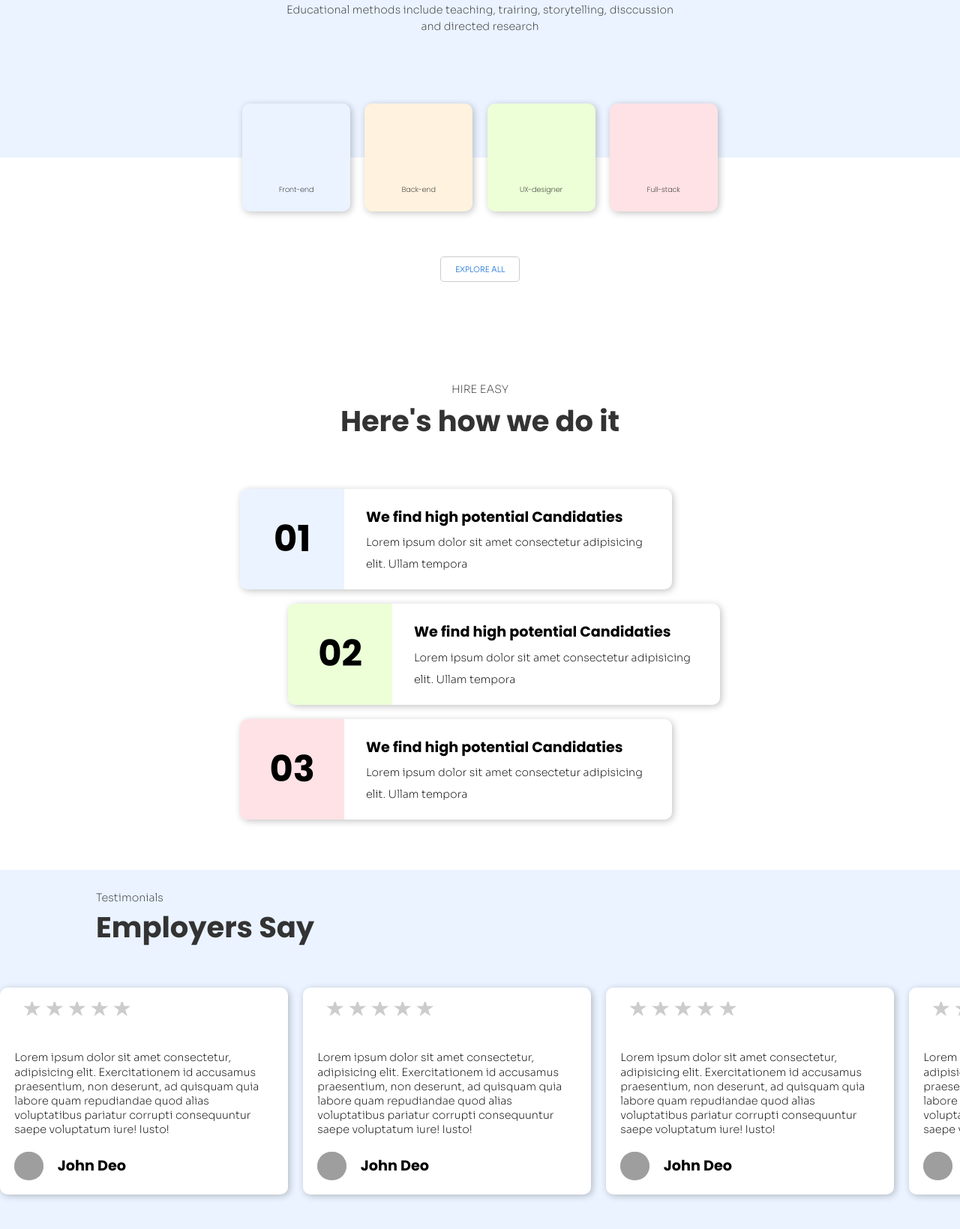
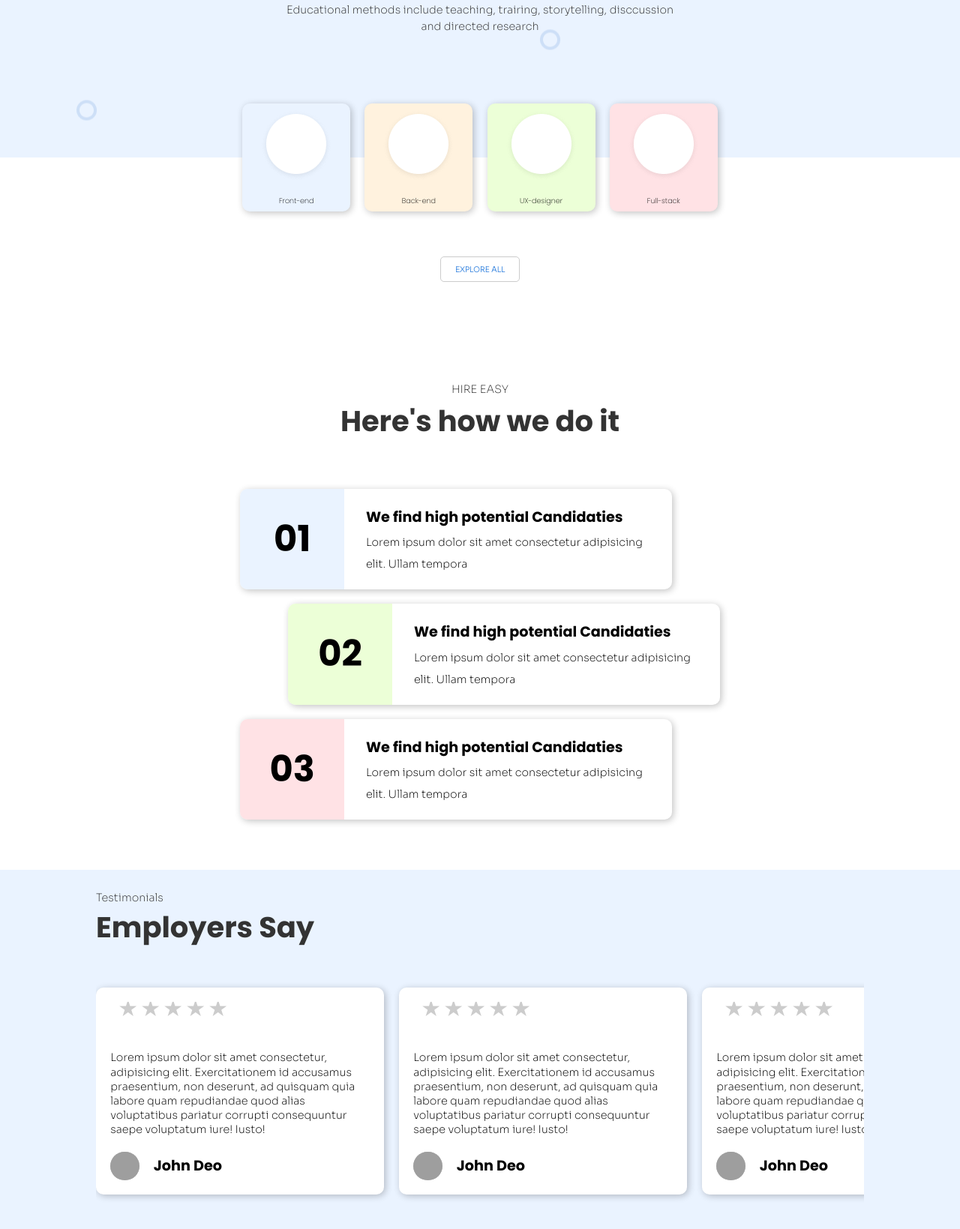
Before and after one commit to Immilandash/scriplweb, a website built with Parcel: page index.html in a window 1280 px wide. Shown: the part 841-2480 px from the top of the page at 75% size. Built offline with nearby package versions, Linux system fonts and the light colour scheme; grey boxes are pictures that could not be loaded.

Commit message:
anything setup

```diff
--- a/css/style.css
+++ b/css/style.css
@@ -40,7 +40,9 @@ html{
     font-family: 'poppins', sans-serif;
     text-align: center;
 }
-
+.fa-angle-left, .fa-angle-right{
+    color: blue;
+}
 body::-webkit-scrollbar {
     width: 0.3em;
   }
@@ -61,8 +63,12 @@ a{
     font-size: 1.5rem;
 }
 .index__header{
+    position: relative;
+    /* background: url("../img/Frame\ 3.png"); */
     background: var(--bg--primary);
-    position: relative;
+    background-size: 100% 100%;
+    background-position: center;
+    background-repeat: no-repeat;
 }
 .navbar{
     padding: 1rem;
@@ -297,11 +303,10 @@ a{
 }
 
   .employer__card, .students__card{
-    max-width: 100%;
+    width: 40rem;
     padding: 2rem;
     border: 0;
     margin: 5rem 0;
-    flex-basis: 80%;
     flex-grow: 0;
     flex-shrink: 0;
     cursor: pointer;
@@ -408,7 +413,8 @@ a{
 .footer__card{
     max-width: 100%;
     padding: 2rem;
-    background: var(--color--primary) ;
+    background: url("../img/Frame\ 7.png") ;
+    background-size: 100% 100%;
     color: white;
     margin: 0 auto;
     flex-direction: column;
@@ -601,9 +607,9 @@ a{
 
 
     /* employer  */
-
-    .employer__card, .students__card{
-        flex-basis: 30%;
+    .scrollable--testimonial{
+        width: 80%;
+        margin: 0 auto;
     }
 
     .employers > p, .employers > h3,
@@ -642,6 +648,9 @@ a{
         flex-direction: row;
         flex-basis: 25%;
         justify-content: space-between;
+    }
+    .index__header{
+        background: url("../img/Frame\ 3.png");
     }
 }
 
--- a/index.html
+++ b/index.html
@@ -73,19 +73,19 @@
       <div class="gap--5rem"></div>
       <div class="cards">
         <div class="card cousre__card card--primary">
-          <div class="circle"></div>
+          <img src="img/Oval.png" alt="" />
           <span>Front-end</span>
         </div>
         <div class="card cousre__card card--secondary">
-          <div class="circle"></div>
+          <img src="img/Oval.png" alt="" />
           <span>Back-end</span>
         </div>
         <div class="card cousre__card card--yellowish">
-          <div class="circle"></div>
+          <img src="img/Oval.png" alt="" />
           <span>UX-designer</span>
         </div>
         <div class="card cousre__card card--accent">
-          <div class="circle"></div>
+          <img src="img/Oval.png" alt="" />
           <span>Full-stack</span>
         </div>
       </div>
@@ -142,7 +142,10 @@
     <section class="employers">
       <p>Testimonials</p>
       <h3>Employers Say</h3>
-      <div class="scrollable md-12" id="scrollable--testimonial">
+      <div
+        class="scrollable scrollable--testimonial"
+        id="scrollable--testimonial"
+      >
         <!-- card 1 -->
         <div class="card employer__card">
           <div class="card__header">
```
Also changed, not shown: pages/studentindex.html (+1 -1 lines), img/Cones-2-metallic.png (added), img/Cones.png (added), img/Frame 2.png (added), img/Frame 3.png (added), img/Frame 7.png (added), img/Oval.png (added).
